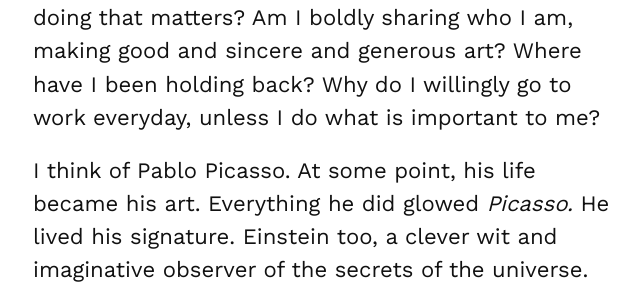
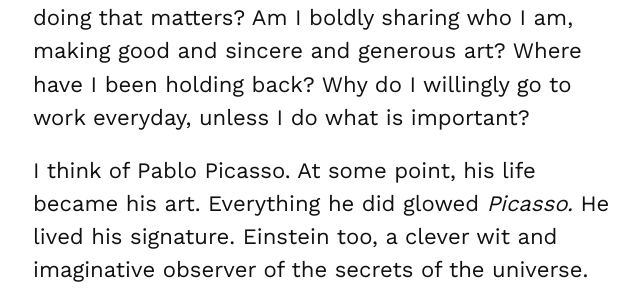
Before and after one commit to danomarr/danomarr.github.io, a Jekyll site: the page built from _posts/2016-02-16-birthday-gifts.md, in a window 1280 px wide and 900 px high. Shown: the part 430-721 px from the top of the window, without its empty margins (27-667 px from the left). Built offline with Jekyll 4.4.1, drawn with Linux system fonts in a browser that asks for light colours; some of the changed text lies outside the part shown.

Commit message:
small link fixes and self-editing of self-importance

```diff
--- a/_posts/2016-02-16-birthday-gifts.md
+++ b/_posts/2016-02-16-birthday-gifts.md
@@ -5,7 +5,7 @@ date:   2016-02-16 02:35:00 -0800
 categories: life
 ---
 
-I turn 27 today, and I've been asking myself—what is the important stuff happening in my life? What am I doing that matters? Am I boldly sharing who I am, making good and sincere and generous art? Where have I been holding back? Why do I willingly go to work everyday, unless I do what is important to me?
+I turn 27 today, and I've been asking myself—what is the important stuff happening in my life? What am I doing that matters? Am I boldly sharing who I am, making good and sincere and generous art? Where have I been holding back? Why do I willingly go to work everyday, unless I do what is important?
 
 I think of Pablo Picasso. At some point, his life became his art. Everything he did glowed *Picasso.* He lived his signature. Einstein too, a clever wit and imaginative observer of the secrets of the universe. What I like about Seth Godin is he is also 100% genuinely himself, though maybe not on the level of Picasso or Einstein. Every interest and speech of his exudes his rough-shod, tells-it-like-it-is style.
 
```
Also changed, not shown: _posts/2016-02-17-what-is-school-for.md (+4 -1 lines).
